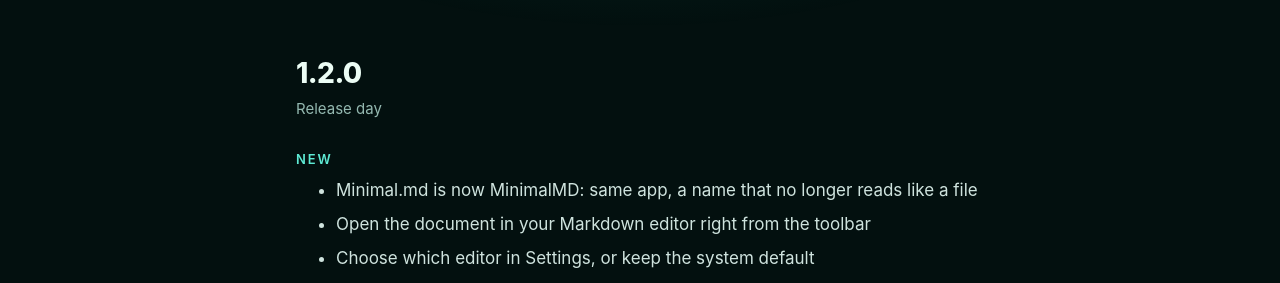
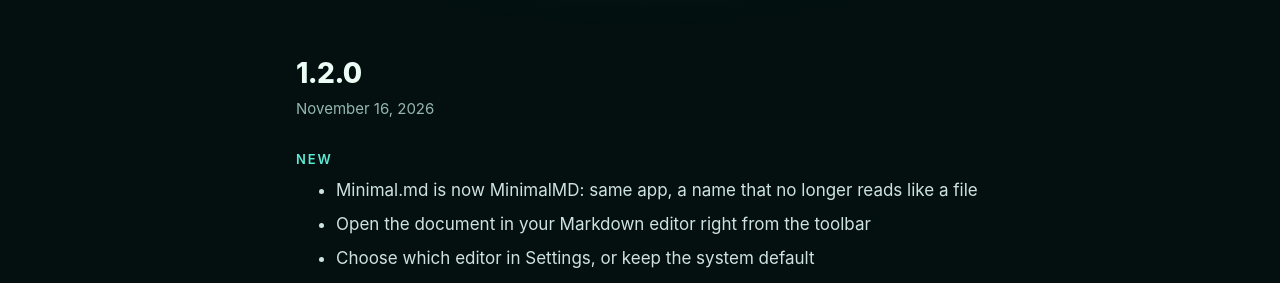
Before and after one commit to SKemenov/skemenov.github.io, a Jekyll site: the page built from docs/md/changes/index.md, in a window 1280 px wide and 900 px high. Shown: the part 255-538 px from the top of the window. Built offline with Jekyll 4.4.1, drawn with Linux system fonts in a browser that asks for light colours.

Commit message:
docs(changes): date 1.2.0

```diff
--- a/docs/md/changes/index.md
+++ b/docs/md/changes/index.md
@@ -15,7 +15,7 @@ Every release and what changed in it, newest first.
 
 ## 1.2.0
 
-Release day
+November 16, 2026
 {: .meta}
 
 NEW
```
